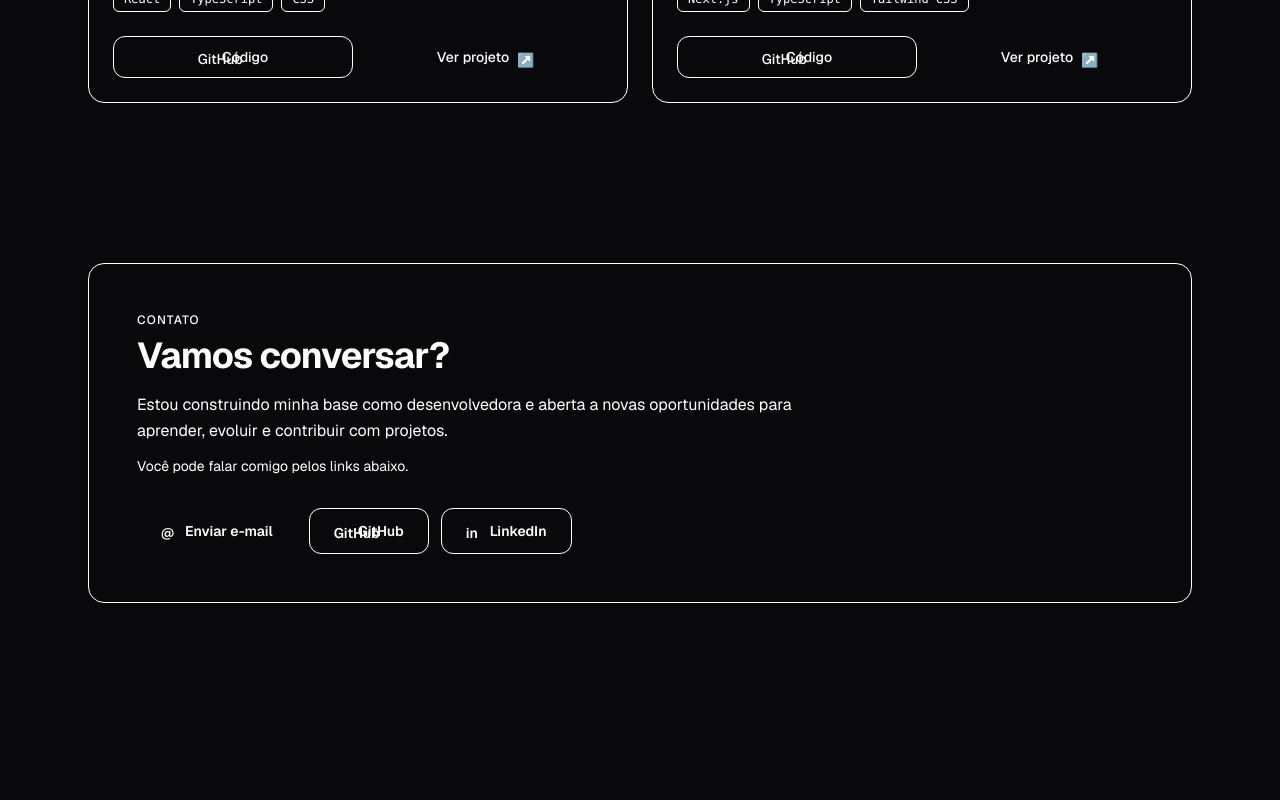
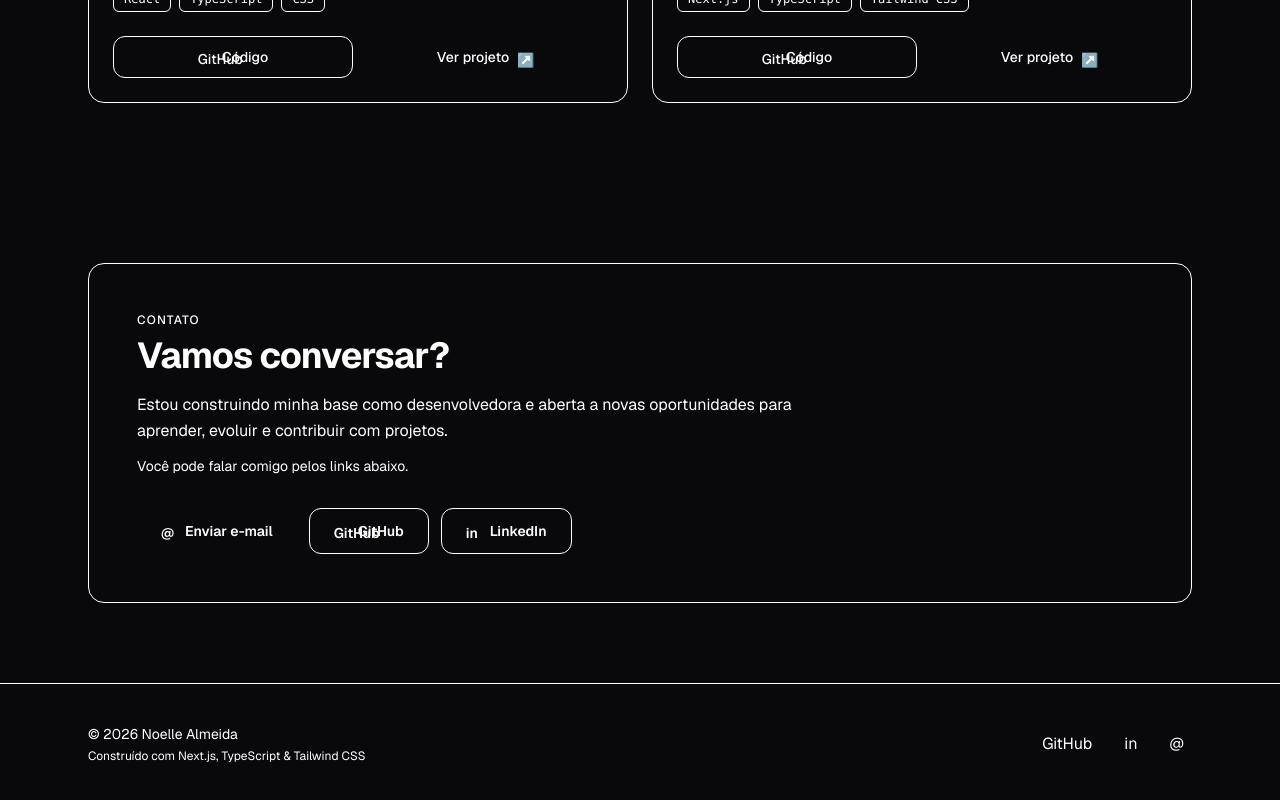
Before and after one commit to NoelleAlmeida/portfolio, a Next.js app: page /v0-test in a window 1280 px wide. Shown: the part 3029-3829 px from the top of the page. Before the commit the page ends 3712 px from the top, so only its background shows below. Built offline with nearby package versions, Linux system fonts and the light colour scheme.

Commit message:
feat: complete v0 test page

```diff
--- a/src/app/v0-test/page.tsx
+++ b/src/app/v0-test/page.tsx
@@ -1,5 +1,7 @@
 import { AboutSection } from "~/components/v0/about-section";
+import { BackToTop } from "~/components/v0/back-to-top";
 import { ContactSection } from "~/components/v0/contact-section";
+import { Footer } from "~/components/v0/footer";
 import { HeroSection } from "~/components/v0/hero-section";
 import { JourneySection } from "~/components/v0/journey-section";
 import { ProjectsSection } from "~/components/v0/projects-section";
@@ -14,6 +16,8 @@
       <TechSection />
       <ProjectsSection />
       <ContactSection />
+      <Footer />
+      <BackToTop />
     </main>
   );
 }
--- a/src/components/icons.tsx
+++ b/src/components/icons.tsx
@@ -16,3 +16,6 @@
 export function LinkedinIcon({ className = "" }: { className?: string }) {
   return <span className={className}>in</span>;
 }
+export function ArrowUpIcon({ className = "" }: { className?: string }) {
+  return <span className={className}>↑</span>;
+}
--- /dev/null
+++ b/src/components/v0/back-to-top.tsx
@@ -0,0 +1,28 @@
+"use client";
+
+import { useEffect, useState } from "react";
+import { ArrowUpIcon } from "~/components/icons";
+
+export function BackToTop() {
+  const [visible, setVisible] = useState(false);
+
+  useEffect(() => {
+    const onScroll = () => setVisible(window.scrollY > 400);
+    window.addEventListener("scroll", onScroll, { passive: true });
+    return () => window.removeEventListener("scroll", onScroll);
+  }, []);
+
+  return (
+    <a
+      href="#top"
+      className={`border-border bg-card text-foreground hover:bg-primary hover:text-primary-foreground hover:border-primary fixed right-5 bottom-5 z-40 inline-flex h-11 w-11 items-center justify-center rounded-xl border shadow-lg transition-all duration-300 ${
+        visible
+          ? "translate-y-0 opacity-100"
+          : "pointer-events-none translate-y-4 opacity-0"
+      }`}
+      aria-label="Voltar ao topo"
+    >
+      <ArrowUpIcon className="h-4 w-4" />
+    </a>
+  );
+}
--- /dev/null
+++ b/src/components/v0/footer.tsx
@@ -0,0 +1,48 @@
+import { GithubIcon, LinkedinIcon, MailIcon } from "~/components/icons";
+
+export function Footer() {
+  return (
+    <footer className="border-border border-t">
+      <div className="mx-auto flex max-w-6xl flex-col items-center gap-6 px-6 py-10 md:flex-row md:justify-between">
+        <div className="flex flex-col items-center gap-1 md:items-start">
+          <p className="text-muted-foreground text-sm">
+            &copy; 2026 Noelle Almeida
+          </p>
+          <p className="text-muted-foreground/60 text-xs">
+            Constru&iacute;do com Next.js, TypeScript & Tailwind CSS
+          </p>
+        </div>
+
+        <div className="flex items-center gap-4">
+          <a
+            href="https://github.com/NoelleAlmeida"
+            target="_blank"
+            rel="noreferrer"
+            className="text-muted-foreground hover:bg-secondary hover:text-foreground rounded-lg p-2 transition-colors"
+            aria-label="GitHub"
+          >
+            <GithubIcon className="h-4 w-4" />
+          </a>
+
+          <a
+            href="https://www.linkedin.com/in/noelle-almeida-dos-santos-97a92a3a5/"
+            target="_blank"
+            rel="noreferrer"
+            className="text-muted-foreground hover:bg-secondary hover:text-foreground rounded-lg p-2 transition-colors"
+            aria-label="LinkedIn"
+          >
+            <LinkedinIcon className="h-4 w-4" />
+          </a>
+
+          <a
+            href="mailto:noellealmeidasantos@outlook.com"
+            className="text-muted-foreground hover:bg-secondary hover:text-foreground rounded-lg p-2 transition-colors"
+            aria-label="E-mail"
+          >
+            <MailIcon className="h-4 w-4" />
+          </a>
+        </div>
+      </div>
+    </footer>
+  );
+}
```
